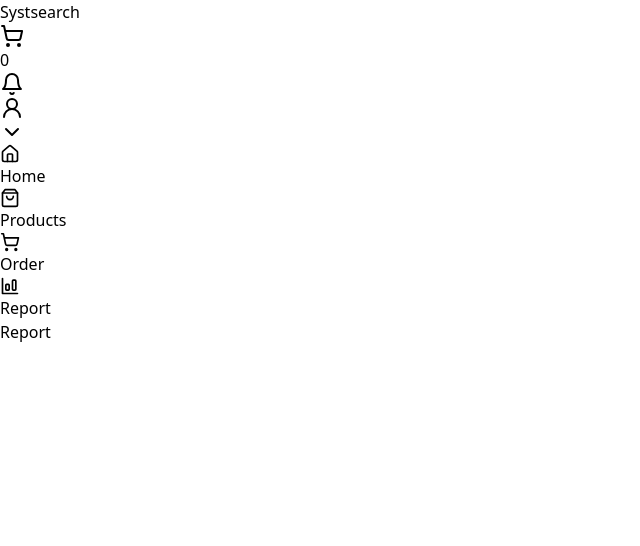
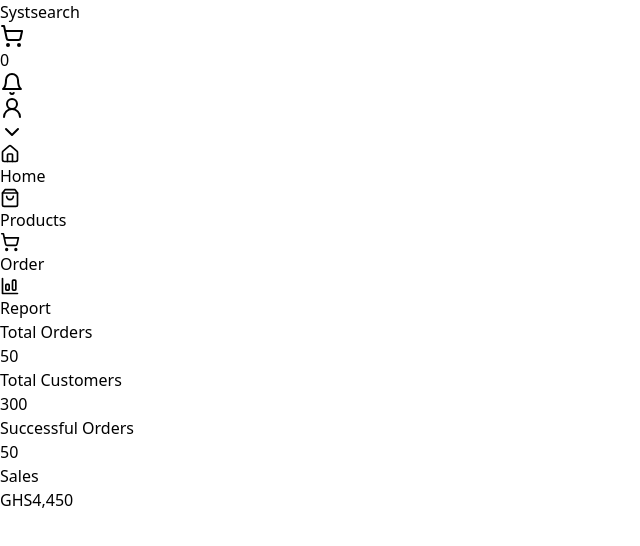
Before and after one commit to holaliamewu/rancard-pos, a React (Vite) app: page /report in a window 1280 px wide. Shown: the top 546 px of the page, without its empty margins (0-640 px from the left). Built offline with nearby package versions, Linux system fonts and the light colour scheme.

Commit message:
feat: final 2

```diff
--- a/src/pages/Report.jsx
+++ b/src/pages/Report.jsx
@@ -2,6 +2,66 @@ import React from 'react'
 
 export default function Report() {
   return (
-    <div>Report</div>
-  )
+      <div className='main-container flex w-[1026px] gap-[24px] items-start flex-nowrap relative mx-auto my-0'>
+        <div className='flex pt-[29px] pr-[22px] pb-[29px] pl-[22px] flex-col gap-[8px] items-start grow shrink-0 basis-0 flex-nowrap bg-[#fff] rounded-[8px] relative overflow-hidden'>
+          <div className='flex flex-col gap-[40px] items-start self-stretch shrink-0 flex-nowrap relative z-[1]'>
+            <div className='flex w-[134px] gap-[8px] items-center shrink-0 flex-nowrap relative z-[2]'>
+              <div className='w-[24px] h-[24px] shrink-0 relative z-[3]'>
+                <div className='w-[18.637px] h-[18.576px] bg-[url(../assets/images/852059f6-d244-41c9-bf61-5d8aee2a8044.png)] bg-[length:100%_100%] bg-no-repeat relative z-[4] mt-[2px] mr-0 mb-0 ml-[3px]' />
+              </div>
+              <span className="h-[22px] shrink-0 basis-auto font-['UncutSemibold'] text-[18px] font-medium leading-[21.6px] text-[#000] relative text-left whitespace-nowrap z-[5]">
+                Total Orders
+              </span>
+            </div>
+            <span className="h-[29px] shrink-0 basis-auto font-['UncutSemibold'] text-[24px] font-semibold leading-[28.8px] text-[#000] relative text-left whitespace-nowrap z-[6]">
+              50
+            </span>
+          </div>
+        </div>
+        <div className='flex pt-[29px] pr-[22px] pb-[29px] pl-[22px] flex-col gap-[8px] items-start grow shrink-0 basis-0 flex-nowrap bg-[#fff] rounded-[8px] relative overflow-hidden z-[7]'>
+          <div className='flex flex-col gap-[40px] items-start self-stretch shrink-0 flex-nowrap relative z-[8]'>
+            <div className='flex w-[169px] gap-[8px] items-center shrink-0 flex-nowrap relative z-[9]'>
+              <div className='w-[24px] h-[24px] shrink-0 relative z-10'>
+                <div className='w-[19.894px] h-[17.86px] bg-[url(../assets/images/f3b8755e-f163-40d2-9139-5d6c7f65a6ae.png)] bg-[length:100%_100%] bg-no-repeat relative z-[11] mt-[3.07px] mr-0 mb-0 ml-[2.05px]' />
+              </div>
+              <span className="h-[22px] shrink-0 basis-auto font-['UncutSemibold'] text-[18px] font-medium leading-[21.6px] text-[#000] relative text-left whitespace-nowrap z-[12]">
+                Total Customers
+              </span>
+            </div>
+            <span className="h-[29px] shrink-0 basis-auto font-['UncutSemibold'] text-[24px] font-semibold leading-[28.8px] text-[#000] relative text-left whitespace-nowrap z-[13]">
+              300
+            </span>
+          </div>
+        </div>
+        <div className='flex pt-[29px] pr-[22px] pb-[29px] pl-[22px] flex-col gap-[8px] items-start grow shrink-0 basis-0 flex-nowrap bg-[#fff] rounded-[8px] relative overflow-hidden z-[14]'>
+          <div className='flex flex-col gap-[40px] items-start self-stretch shrink-0 flex-nowrap relative z-[15]'>
+            <div className='flex w-[184px] gap-[8px] items-center shrink-0 flex-nowrap relative z-[16]'>
+              <div className='w-[24px] h-[24px] shrink-0 relative overflow-hidden z-[17]'>
+                <div className='w-[22px] h-[16px] bg-[url(../assets/images/30bd06e6-4b9c-489e-845c-fed3c60eff92.png)] bg-[length:100%_100%] bg-no-repeat relative z-[18] mt-[4px] mr-0 mb-0 ml-px' />
+              </div>
+              <span className="h-[22px] shrink-0 basis-auto font-['UncutSemibold'] text-[18px] font-medium leading-[21.6px] text-[#000] relative text-left whitespace-nowrap z-[19]">
+                Successful Orders
+              </span>
+            </div>
+            <span className="h-[29px] shrink-0 basis-auto font-['UncutSemibold'] text-[24px] font-semibold leading-[28.8px] text-[#000] relative text-left whitespace-nowrap z-20">
+              50
+            </span>
+          </div>
+        </div>
+        <div className='flex pt-[29px] pr-[22px] pb-[29px] pl-[22px] flex-col gap-[8px] items-start grow shrink-0 basis-0 flex-nowrap bg-[#fff] rounded-[8px] relative overflow-hidden z-[21]'>
+          <div className='flex flex-col gap-[40px] items-start self-stretch shrink-0 flex-nowrap relative z-[22]'>
+            <div className='flex w-[76px] gap-[8px] items-center shrink-0 flex-nowrap relative z-[23]'>
+              <div className='w-[24px] h-[24px] shrink-0 relative overflow-hidden z-[24]'>
+                <div className='w-[22px] h-[16px] bg-[url(../assets/images/4edced03-3cf5-4b24-af7c-f14bc69ef7ed.png)] bg-[length:100%_100%] bg-no-repeat relative z-[25] mt-[4px] mr-0 mb-0 ml-px' />
+              </div>
+              <span className="h-[22px] shrink-0 basis-auto font-['UncutSemibold'] text-[18px] font-medium leading-[21.6px] text-[#000] relative text-left whitespace-nowrap z-[26]">
+                Sales
+              </span>
+            </div>
+            <span className="h-[29px] shrink-0 basis-auto font-['UncutSemibold'] text-[24px] font-semibold leading-[28.8px] text-[#000] relative text-left whitespace-nowrap z-[27]">
+              GHS4,450
+            </span>
+          </div>
+        </div>
+      </div>  )
 }
```
